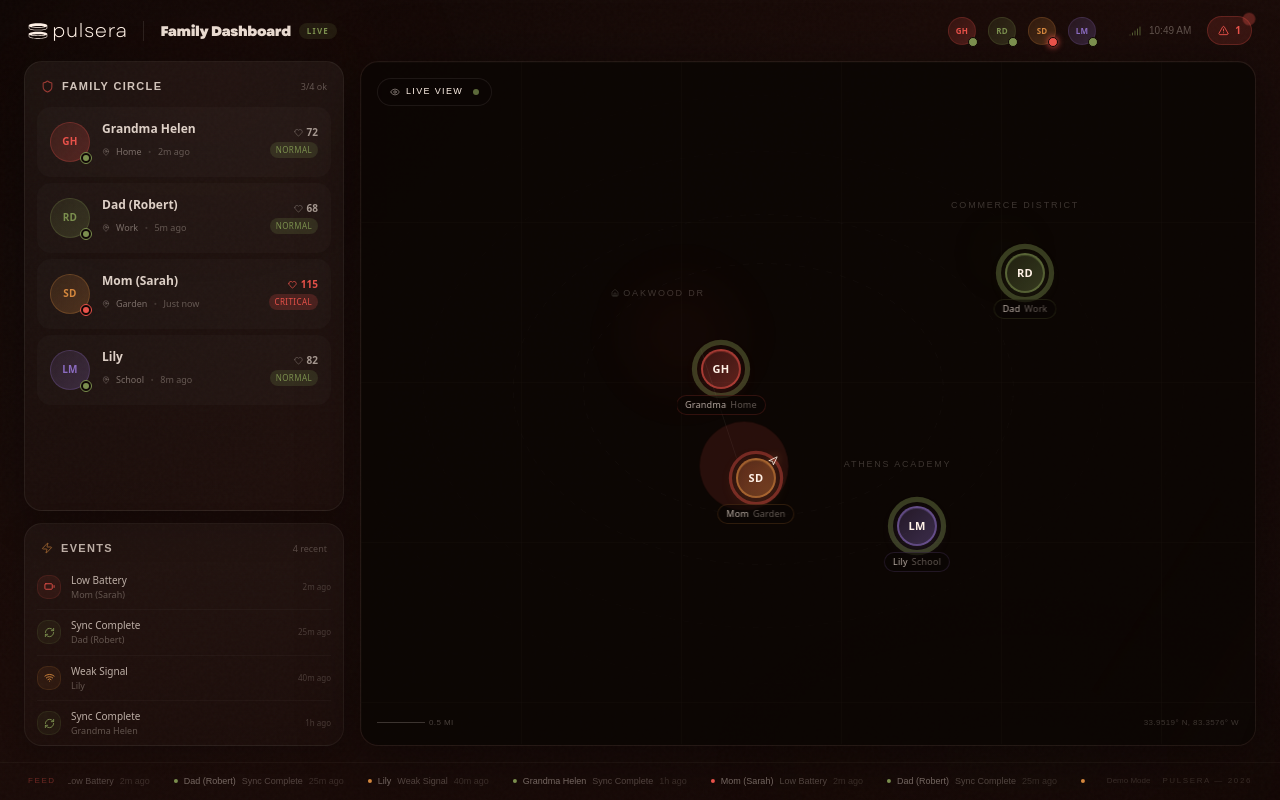
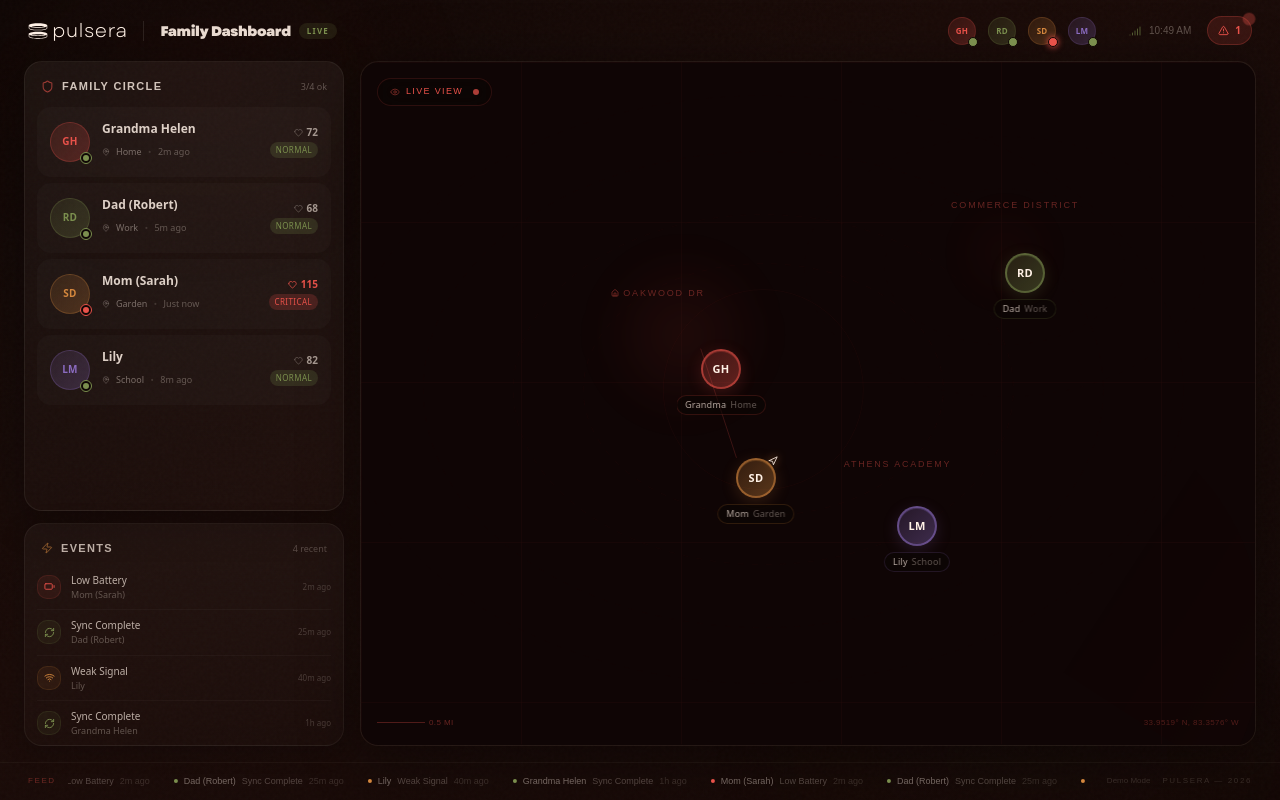
Before and after one commit to alpheay/pulsera-ugahacks, a Next.js app in the folder web/: page /dashboard in a window 1280 px wide. Built offline with nearby package versions, Linux system fonts and the light colour scheme.

Commit message:
no more circles

```diff
--- a/web/src/app/dashboard/page.tsx
+++ b/web/src/app/dashboard/page.tsx
@@ -291,27 +291,27 @@ function FamilyMap({
   const homeMembers = members.filter((m) => m.address === "142 Oakwood Dr");
 
   return (
-    <div className="relative w-full h-full overflow-hidden rounded-2xl" style={{ background: "rgba(12, 6, 4, 0.9)" }}>
-      {/* Topographic grid background */}
-      <svg className="absolute inset-0 w-full h-full opacity-[0.04]" xmlns="http://www.w3.org/2000/svg">
+    <div className="relative w-full h-full overflow-hidden rounded-2xl" style={{ background: "#0f0505" }}>
+      {/* Topographic grid background - Red Stylized */}
+      <svg className="absolute inset-0 w-full h-full opacity-[0.08]" xmlns="http://www.w3.org/2000/svg">
         <defs>
           <pattern id="topo-grid" x="0" y="0" width="40" height="40" patternUnits="userSpaceOnUse">
-            <path d="M 40 0 L 0 0 0 40" fill="none" stroke="#FFF1E6" strokeWidth="0.5" />
+            <path d="M 40 0 L 0 0 0 40" fill="none" stroke="#E8524A" strokeWidth="0.5" />
           </pattern>
           <pattern id="topo-grid-lg" x="0" y="0" width="160" height="160" patternUnits="userSpaceOnUse">
-            <path d="M 160 0 L 0 0 0 160" fill="none" stroke="#FFF1E6" strokeWidth="1" />
+            <path d="M 160 0 L 0 0 0 160" fill="none" stroke="#E8524A" strokeWidth="1" />
           </pattern>
         </defs>
         <rect width="100%" height="100%" fill="url(#topo-grid)" className="animate-grid-fade" />
         <rect width="100%" height="100%" fill="url(#topo-grid-lg)" />
       </svg>
 
-      {/* Topographic contour rings */}
+      {/* Topographic contour rings - Red Stylized */}
       <svg className="absolute inset-0 w-full h-full" xmlns="http://www.w3.org/2000/svg">
         <defs>
           <radialGradient id="contour-fade" cx="50%" cy="50%" r="50%">
-            <stop offset="0%" stopColor="#FFF1E6" stopOpacity="0.06" />
-            <stop offset="100%" stopColor="#FFF1E6" stopOpacity="0" />
+            <stop offset="0%" stopColor="#E8524A" stopOpacity="0.06" />
+            <stop offset="100%" stopColor="#E8524A" stopOpacity="0" />
           </radialGradient>
         </defs>
         {/* Organic contour lines */}
@@ -323,7 +323,7 @@ function FamilyMap({
             rx={r}
             ry={r * 0.7}
             fill="none"
-            stroke="#FFF1E6"
+            stroke="#E8524A"
             strokeWidth="0.5"
             strokeDasharray="6 8"
             opacity={0.06 - i * 0.012}
@@ -340,7 +340,7 @@ function FamilyMap({
             rx={r}
             ry={r * 0.65}
             fill="none"
-            stroke="#FFF1E6"
+            stroke="#E8524A"
             strokeWidth="0.4"
             strokeDasharray="4 10"
             opacity={0.04}
@@ -356,7 +356,7 @@ function FamilyMap({
         style={{
           left: "36%", top: "40%",
           width: "180px", height: "180px",
-          background: "radial-gradient(circle, rgba(232,82,74,0.08) 0%, transparent 70%)",
+          background: "radial-gradient(circle, rgba(232,82,74,0.15) 0%, transparent 70%)",
           transform: "translate(-50%, -50%)",
         }}
       />
@@ -365,7 +365,7 @@ function FamilyMap({
         style={{
           left: "72%", top: "28%",
           width: "120px", height: "120px",
-          background: "radial-gradient(circle, rgba(123,143,78,0.06) 0%, transparent 70%)",
+          background: "radial-gradient(circle, rgba(232,82,74,0.1) 0%, transparent 70%)",
           transform: "translate(-50%, -50%)",
           animationDelay: "2s",
         }}
@@ -383,7 +383,7 @@ function FamilyMap({
                 y1={`${m.locationCoords.y}%`}
                 x2={`${next.locationCoords.x}%`}
                 y2={`${next.locationCoords.y}%`}
-                stroke="rgba(255,241,230,0.06)"
+                stroke="rgba(232,82,74,0.2)"
                 strokeWidth="1"
                 strokeDasharray="4 6"
                 style={{
@@ -396,33 +396,38 @@ function FamilyMap({
           })}
       </svg>
 
-      {/* Location labels */}
+      {/* Location labels - Red Stylized */}
       <div
-        className="absolute text-[9px] tracking-[0.2em] uppercase text-[#FFF1E6]/20 pointer-events-none"
+        className="absolute text-[9px] tracking-[0.2em] uppercase text-[#E8524A]/40 pointer-events-none"
         style={{ left: "28%", top: "33%", fontFamily: "'DM Sans', sans-serif" }}
       >
-        <Home size={8} className="inline mr-1 mb-0.5" />
+        <Home size={8} className="inline mr-1 mb-0.5 text-[#E8524A]/60" />
         Oakwood Dr
       </div>
       <div
-        className="absolute text-[9px] tracking-[0.2em] uppercase text-[#FFF1E6]/20 pointer-events-none"
+        className="absolute text-[9px] tracking-[0.2em] uppercase text-[#E8524A]/40 pointer-events-none"
         style={{ left: "66%", top: "20%", fontFamily: "'DM Sans', sans-serif" }}
       >
         Commerce District
       </div>
       <div
-        className="absolute text-[9px] tracking-[0.2em] uppercase text-[#FFF1E6]/20 pointer-events-none"
+        className="absolute text-[9px] tracking-[0.2em] uppercase text-[#E8524A]/40 pointer-events-none"
         style={{ left: "54%", top: "58%", fontFamily: "'DM Sans', sans-serif" }}
       >
         Athens Academy
       </div>
 
-      {/* Simulated roads / paths */}
-      <svg className="absolute inset-0 w-full h-full pointer-events-none opacity-[0.06]" xmlns="http://www.w3.org/2000/svg">
-        <path d="M 10% 45% Q 30% 44% 50% 42% T 85% 35%" fill="none" stroke="#FFF1E6" strokeWidth="1.5" />
-        <path d="M 35% 15% Q 38% 35% 42% 55% T 48% 85%" fill="none" stroke="#FFF1E6" strokeWidth="1" />
-        <path d="M 50% 42% Q 58% 48% 62% 60%" fill="none" stroke="#FFF1E6" strokeWidth="0.8" />
-        <path d="M 65% 20% Q 68% 35% 75% 50%" fill="none" stroke="#FFF1E6" strokeWidth="0.8" />
+      {/* Simulated roads / paths - Enhanced & Red */}
+      <svg className="absolute inset-0 w-full h-full pointer-events-none opacity-[0.15]" xmlns="http://www.w3.org/2000/svg">
+        <path d="M 0% 45% L 100% 45%" fill="none" stroke="#E8524A" strokeWidth="1" />
+        <path d="M 45% 0% L 45% 100%" fill="none" stroke="#E8524A" strokeWidth="1" />
+        <path d="M 10% 45% Q 30% 44% 50% 42% T 85% 35%" fill="none" stroke="#E8524A" strokeWidth="1.5" />
+        <path d="M 35% 15% Q 38% 35% 42% 55% T 48% 85%" fill="none" stroke="#E8524A" strokeWidth="1" />
+        <path d="M 50% 42% Q 58% 48% 62% 60%" fill="none" stroke="#E8524A" strokeWidth="0.8" />
+        <path d="M 65% 20% Q 68% 35% 75% 50%" fill="none" stroke="#E8524A" strokeWidth="0.8" />
+        <path d="M 20% 0% L 25% 100%" fill="none" stroke="#E8524A" strokeWidth="0.5" strokeDasharray="4 4" />
+        <path d="M 0% 80% L 100% 75%" fill="none" stroke="#E8524A" strokeWidth="0.5" strokeDasharray="4 4" />
+        <circle cx="45%" cy="48%" r="100" fill="none" stroke="#E8524A" strokeWidth="0.5" opacity="0.5" />
       </svg>
 
       {/* Radar sweep from center */}
@@ -434,11 +439,11 @@ function FamilyMap({
           transform: "translate(-50%, -50%)",
         }}
       >
-        <svg viewBox="0 0 500 500" className="w-full h-full opacity-[0.03]">
+        <svg viewBox="0 0 500 500" className="w-full h-full opacity-[0.05]">
           <defs>
             <linearGradient id="sweep-grad" x1="0%" y1="0%" x2="100%" y2="0%">
-              <stop offset="0%" stopColor="#FFF1E6" stopOpacity="0" />
-              <stop offset="100%" stopColor="#FFF1E6" stopOpacity="0.3" />
+              <stop offset="0%" stopColor="#E8524A" stopOpacity="0" />
+              <stop offset="100%" stopColor="#E8524A" stopOpacity="0.3" />
             </linearGradient>
           </defs>
           <path d="M 250 250 L 250 0 A 250 250 0 0 1 500 250 Z" fill="url(#sweep-grad)" />
@@ -466,48 +471,6 @@ function FamilyMap({
             onMouseEnter={() => setHoveredMember(member.id)}
             onMouseLeave={() => setHoveredMember(null)}
           >
-            {/* Outer ping ring for critical */}
-            {member.status === "critical" && (
-              <div
-                className="absolute inset-0 rounded-full animate-ping-slow"
-                style={{
-                  width: "56px",
-                  height: "56px",
-                  transform: "translate(-50%, -50%) translate(50%, 50%)",
-                  background: sc.glow,
-                  left: "-50%", top: "-50%",
-                }}
-              />
-            )}
-
-            {/* Selection ring */}
-            {isSelected && (
-              <motion.div
-                initial={{ scale: 0.8, opacity: 0 }}
-                animate={{ scale: 1, opacity: 1 }}
-                className="absolute rounded-full"
-                style={{
-                  width: "56px", height: "56px",
-                  border: `2px solid ${member.avatarColor}`,
-                  left: "50%", top: "50%",
-                  transform: "translate(-50%, -50%)",
-                  boxShadow: `0 0 20px ${member.avatarColor}40`,
-                }}
-              />
-            )}
-
-            {/* Status breathing ring */}
-            <div
-              className="absolute rounded-full"
-              style={{
-                width: "48px", height: "48px",
-                left: "50%", top: "50%",
-                transform: "translate(-50%, -50%)",
-                animation: member.status === "critical" ? "status-breathe 2s ease-in-out infinite" : "status-breathe 4s ease-in-out infinite",
-                ["--breathe-color" as string]: sc.glow,
-              }}
-            />
-
             {/* Pin body */}
             <div
               className="relative flex items-center justify-center transition-transform duration-300"
@@ -564,29 +527,29 @@ function FamilyMap({
           className="px-3 py-1.5 rounded-full text-[9px] font-medium tracking-[0.15em] uppercase flex items-center gap-1.5"
           style={{
             background: "rgba(12,6,4,0.8)",
-            border: "1px solid rgba(255,241,230,0.08)",
-            color: "#FFF1E6",
+            border: "1px solid rgba(232,82,74,0.15)",
+            color: "#E8524A",
             backdropFilter: "blur(12px)",
             fontFamily: "'DM Sans', sans-serif",
           }}
         >
           <Eye size={10} className="opacity-50" />
           Live View
-          <span className="w-1.5 h-1.5 rounded-full bg-[#7B8F4E] ml-1 animate-pulse" />
+          <span className="w-1.5 h-1.5 rounded-full bg-[#E8524A] ml-1 animate-pulse" />
         </div>
       </div>
 
       {/* Map overlay - scale bar */}
       <div className="absolute bottom-4 left-4 flex items-center gap-2" style={{ fontFamily: "'DM Sans', sans-serif" }}>
-        <div className="flex items-center gap-1 text-[8px] text-[#FFF1E6]/25 tracking-wider uppercase">
-          <div className="w-12 h-px bg-[#FFF1E6]/20" />
+        <div className="flex items-center gap-1 text-[8px] text-[#E8524A]/40 tracking-wider uppercase">
+          <div className="w-12 h-px bg-[#E8524A]/30" />
           <span>0.5 mi</span>
         </div>
       </div>
 
       {/* Map overlay - coordinates */}
       <div
-        className="absolute bottom-4 right-4 text-[8px] text-[#FFF1E6]/20 tracking-wider"
+        className="absolute bottom-4 right-4 text-[8px] text-[#E8524A]/30 tracking-wider"
         style={{ fontFamily: "'DM Sans', sans-serif" }}
       >
         33.9519&deg; N, 83.3576&deg; W
```
